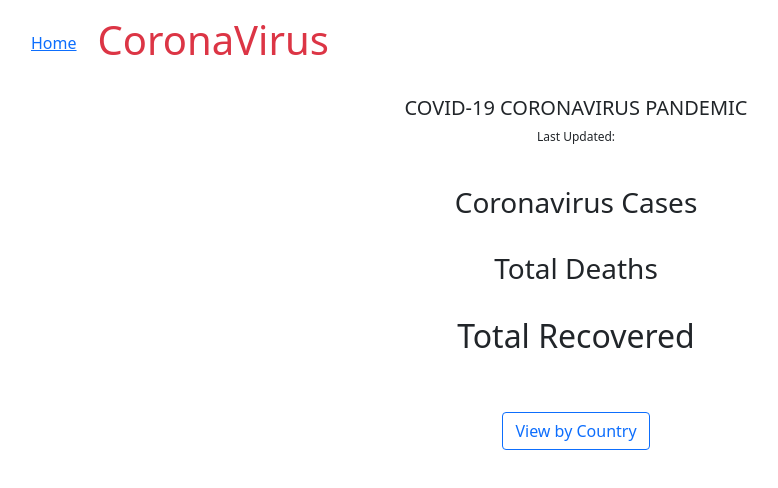
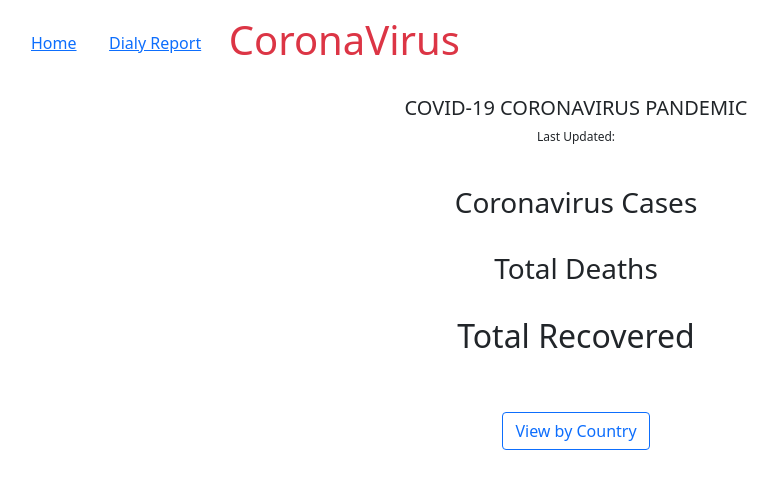
Before and after one commit to Hamidullah1391/Covid19, a plain HTML site: page index.html in a window 1280 px wide. Shown: the whole page, without its empty margins (64-842 px from the left). Drawn offline with Linux system fonts and the light colour scheme; no server answers.

Commit message:
Add files via upload

```diff
--- a/index.html
+++ b/index.html
@@ -32,9 +32,12 @@ Gmessage{
       <span class="navbar-toggler-icon"></span>
     </button>
     <div class="collapse navbar-collapse" id="navbarSupportedContent">
-      <ul class="navbar-nav d-flex mb-2 mb-lg-0 d-flex justify-content-between" style="width:300px">
+      <ul class="navbar-nav d-flex mb-2 mb-lg-0 d-flex justify-content-between" style="width:450px">
          <li class="nav-item ">
           <a class="btn btn-link my-3"aria-current="page"  id="Home" href="index.html">Home</a>
+        </li>
+         <li class="nav-item ">
+          <a class="btn btn-link my-3"aria-current="page"  id="Home" href="country.html">Dialy Report</a>
         </li>
 
         <li class="nav-item ">
```
